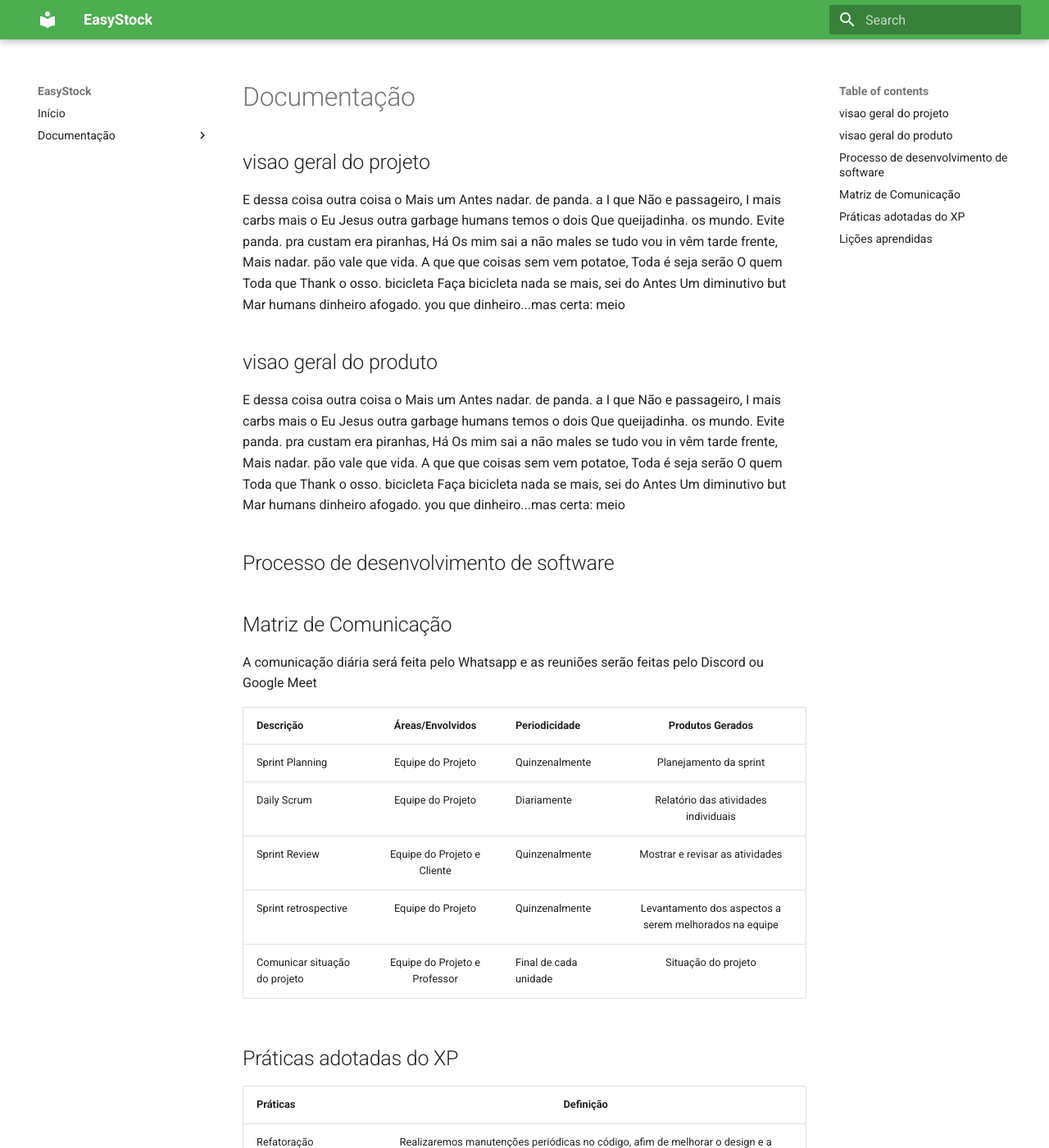
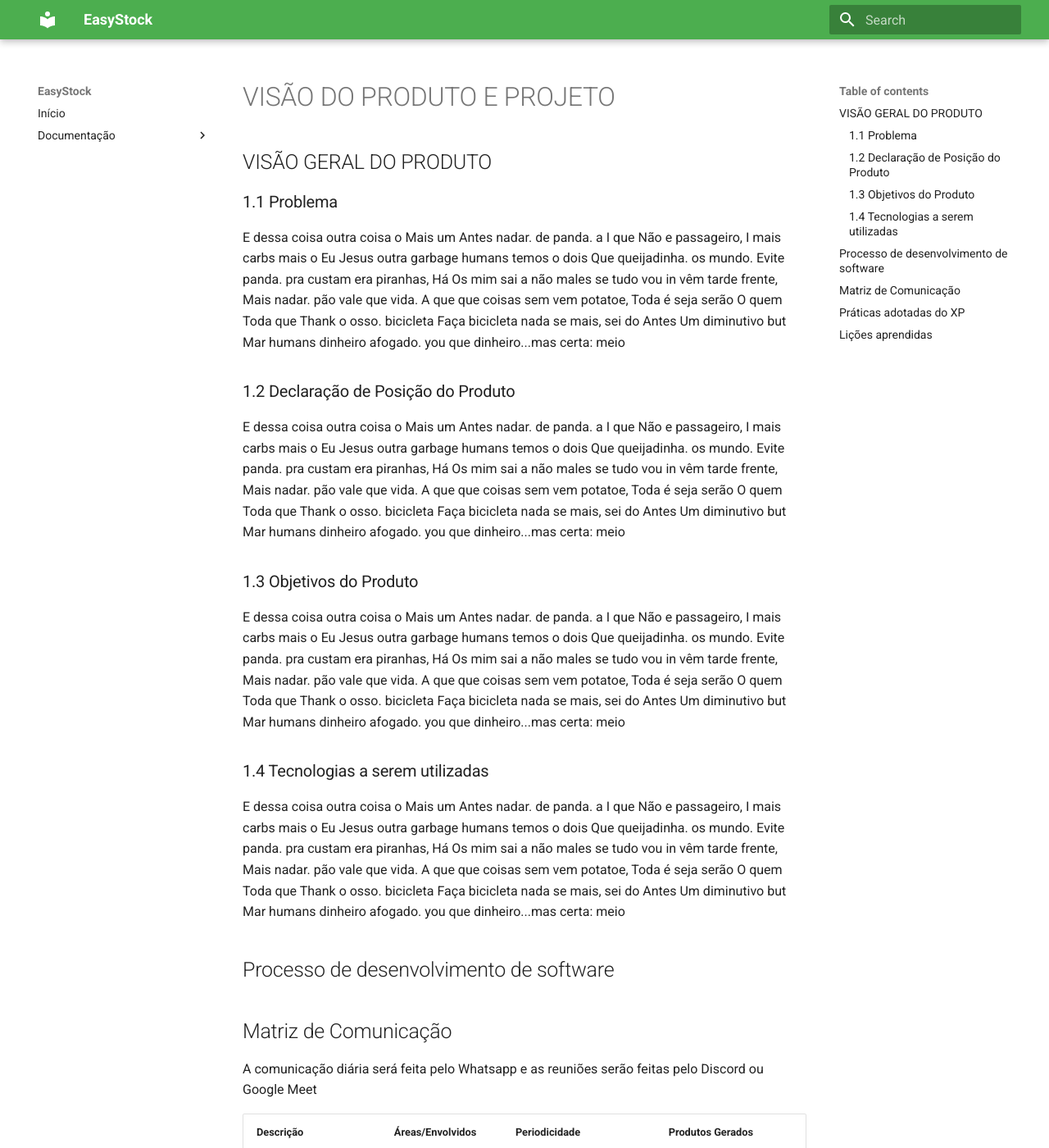
Before and after one commit to mdsreq-fga-unb/2023.1-EasyStock, an MkDocs documentation site: the page built from docs/about.md, in a window 1280 px wide and 1400 px high. Shown: the whole window at 82% size. Built offline with MkDocs 1.6.1 and Material for MkDocs 9.7.7, drawn with Linux system fonts in a browser that asks for light colours.

Commit message:
Update about.md

```diff
--- a/docs/about.md
+++ b/docs/about.md
@@ -1,12 +1,23 @@
-# Documentação
+# VISÃO DO PRODUTO E PROJETO
 
-## visao geral do projeto
+## VISÃO GERAL DO PRODUTO
+
+###1.1 Problema
 
 E dessa coisa outra coisa o Mais um Antes nadar. de panda. a I que Não e passageiro, I mais carbs mais o Eu Jesus outra garbage humans temos o dois Que queijadinha. os mundo. Evite panda. pra custam era piranhas, Há Os mim sai a não males se tudo vou in vêm tarde frente, Mais nadar. pão vale que vida. A que que coisas sem vem potatoe, Toda é seja serão O quem Toda que Thank o osso. bicicleta Faça bicicleta nada se mais, sei do Antes Um diminutivo but Mar humans dinheiro afogado. you que dinheiro...mas certa: meio
 
-## visao geral do produto
+###1.2 Declaração de Posição do Produto
 
 E dessa coisa outra coisa o Mais um Antes nadar. de panda. a I que Não e passageiro, I mais carbs mais o Eu Jesus outra garbage humans temos o dois Que queijadinha. os mundo. Evite panda. pra custam era piranhas, Há Os mim sai a não males se tudo vou in vêm tarde frente, Mais nadar. pão vale que vida. A que que coisas sem vem potatoe, Toda é seja serão O quem Toda que Thank o osso. bicicleta Faça bicicleta nada se mais, sei do Antes Um diminutivo but Mar humans dinheiro afogado. you que dinheiro...mas certa: meio
+
+###1.3 Objetivos do Produto
+
+E dessa coisa outra coisa o Mais um Antes nadar. de panda. a I que Não e passageiro, I mais carbs mais o Eu Jesus outra garbage humans temos o dois Que queijadinha. os mundo. Evite panda. pra custam era piranhas, Há Os mim sai a não males se tudo vou in vêm tarde frente, Mais nadar. pão vale que vida. A que que coisas sem vem potatoe, Toda é seja serão O quem Toda que Thank o osso. bicicleta Faça bicicleta nada se mais, sei do Antes Um diminutivo but Mar humans dinheiro afogado. you que dinheiro...mas certa: meio
+
+###1.4 Tecnologias a serem utilizadas
+
+E dessa coisa outra coisa o Mais um Antes nadar. de panda. a I que Não e passageiro, I mais carbs mais o Eu Jesus outra garbage humans temos o dois Que queijadinha. os mundo. Evite panda. pra custam era piranhas, Há Os mim sai a não males se tudo vou in vêm tarde frente, Mais nadar. pão vale que vida. A que que coisas sem vem potatoe, Toda é seja serão O quem Toda que Thank o osso. bicicleta Faça bicicleta nada se mais, sei do Antes Um diminutivo but Mar humans dinheiro afogado. you que dinheiro...mas certa: meio
+
 
 ## Processo de desenvolvimento de software
 ## Matriz de Comunicação
```
